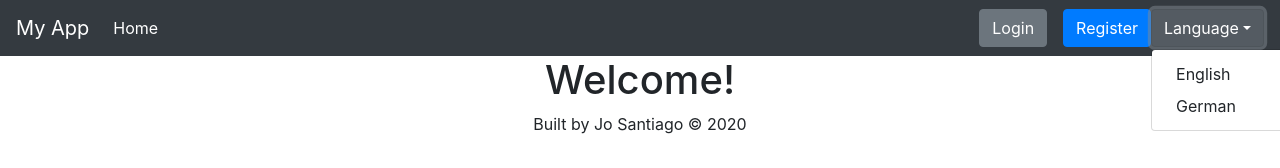
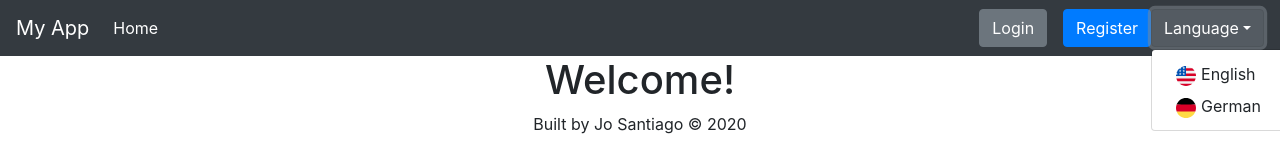
Before and after one commit to HahaHopeless/ReactJSTemplate, a React (Create React App) app: page / in a window 1280 px wide. Both pictures are taken after a click on the button "Language". Shown: the top 168 px of the page. Built offline with nearby package versions, Linux system fonts and the light colour scheme.

Commit message:
even more tweaks

```diff
--- a/src/components/Navbar/index.js
+++ b/src/components/Navbar/index.js
@@ -73,9 +73,17 @@ const Navbar = (props) => {
 
         <div class='dropdown-menu' aria-labelledby='dropdownMenuLink'>
           <a class='dropdown-item' key='en' onClick={(e) => setLang("en")}>
+            <img
+              src={require("../../assets/icons/en.svg")}
+              style={{ width: "20px", marginRight: "5px" }}
+            />
             <FormattedMessage id='english' />
           </a>
           <a class='dropdown-item' key='de' onClick={(e) => setLang("de")}>
+            <img
+              src={require("../../assets/icons/de.svg")}
+              style={{ width: "20px", marginRight: "5px" }}
+            />
             <FormattedMessage id='german' />
           </a>
         </div>
```
Also changed, not shown: src/assets/icons/de.svg (added), src/assets/icons/en.svg (added).
